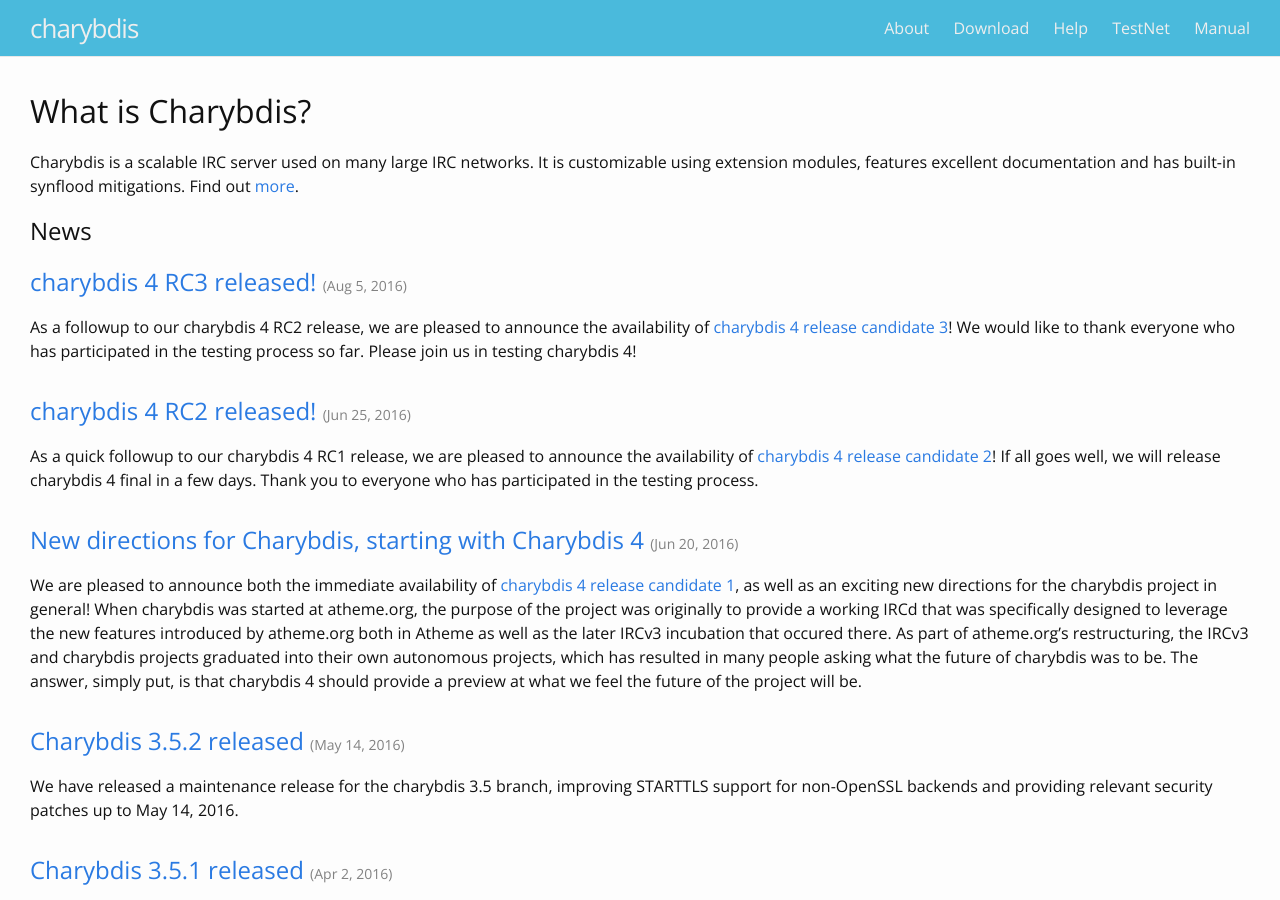
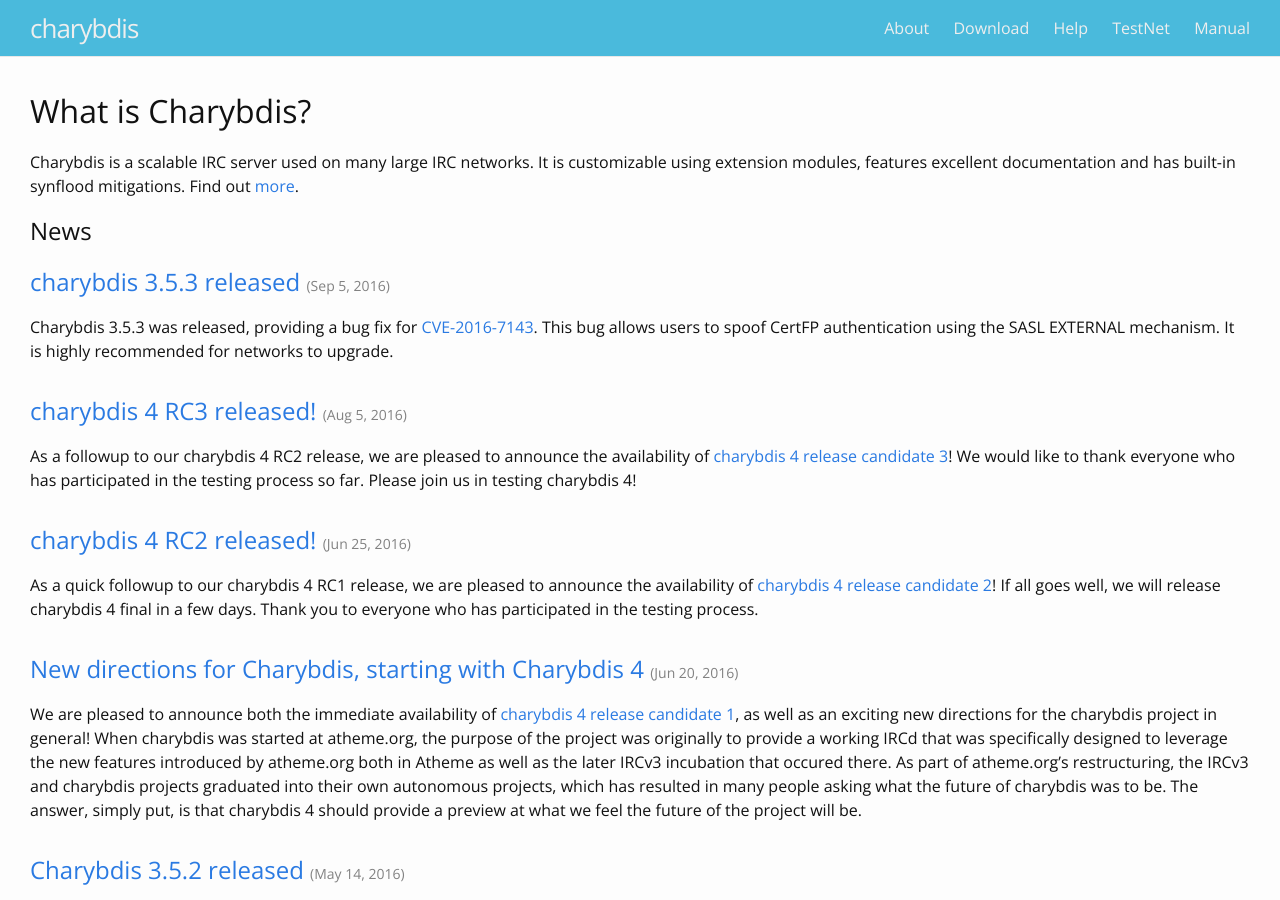
Before and after one commit to charybdis-ircd/charybdis-ircd.github.io, a Jekyll site: the page built from index.html, in a window 1280 px wide and 900 px high. Built offline with Jekyll 4.4.1, drawn with Linux system fonts in a browser that asks for light colours.

Commit message:
charybdis 3.5.3...

```diff
--- /dev/null
+++ b/_posts/2016-09-05-charybdis-4-rc3-release.md
@@ -0,0 +1,7 @@
+---
+layout: post
+title:  "charybdis 3.5.3 released"
+---
+
+Charybdis 3.5.3 was released, providing a bug fix for [CVE-2016-7143](https://marc.info/?l=oss-security&m=147311554405351&w=2).  This bug allows users to spoof CertFP authentication using the SASL EXTERNAL mechanism.
+It is highly recommended for networks to upgrade.
--- a/download.md
+++ b/download.md
@@ -8,7 +8,7 @@
 
 The current stable release series is 3.5.
 
-  * [charybdis 3.5.2 source](http://distfiles.charybdis.io/charybdis-3.5.2.tar.bz2)
+  * [charybdis 3.5.3 source](http://distfiles.charybdis.io/charybdis-3.5.3.tar.bz2)
 
 The latest testing release series is 4.
 
```
